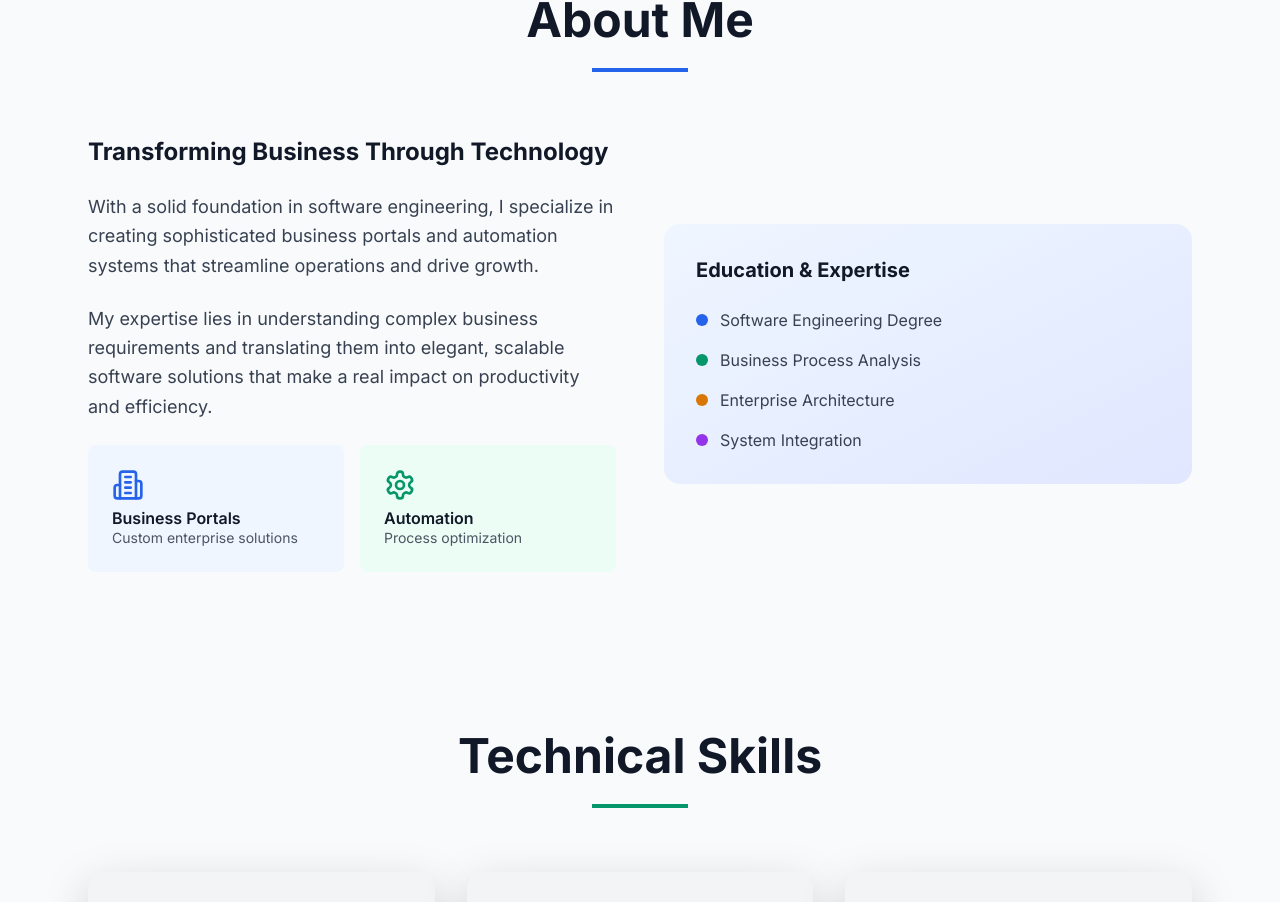
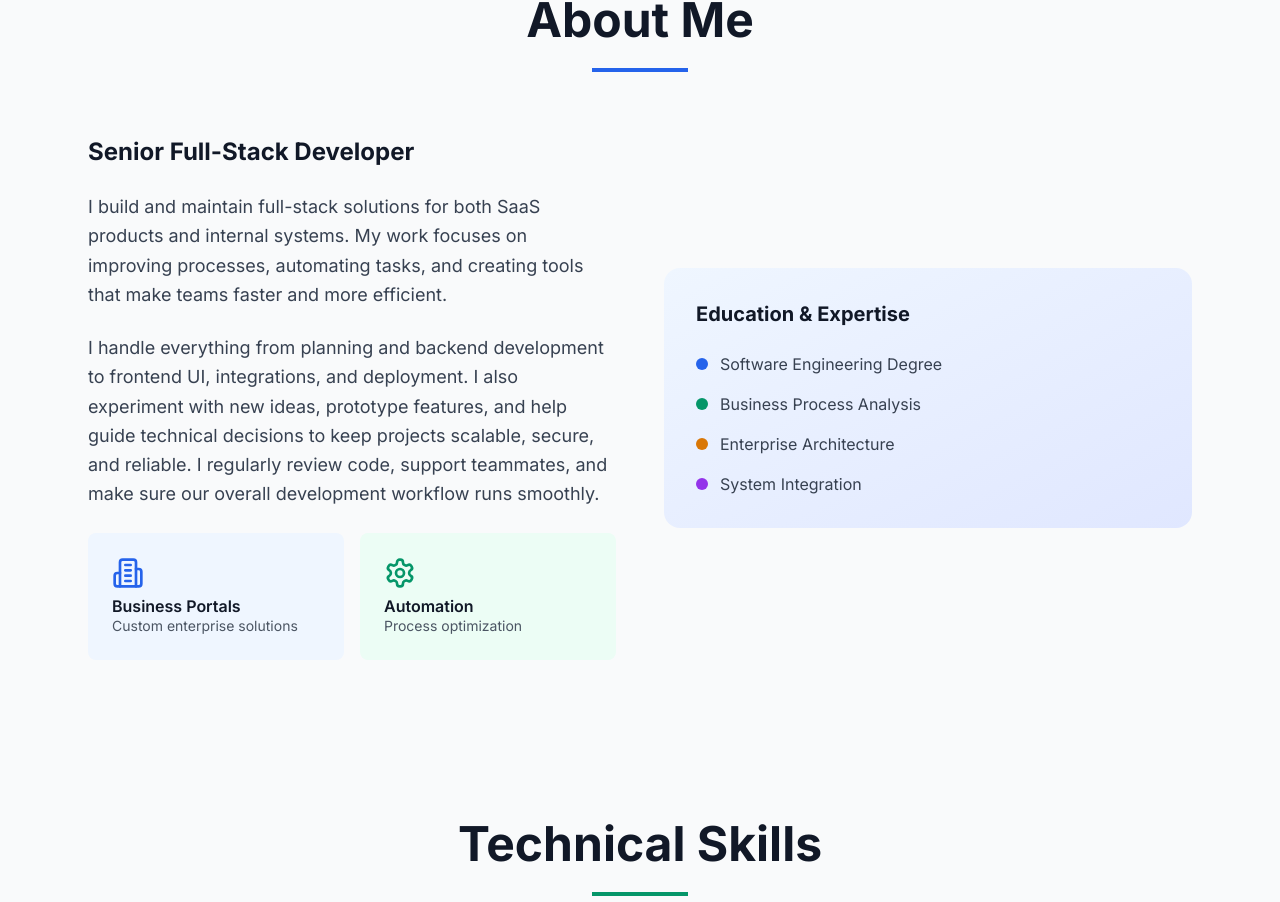
Before and after one commit to conseder/pro2, a React (Vite) app: page / in a window 1280 px wide. Shown: the part 884-1786 px from the top of the page. Built offline with nearby package versions, Linux system fonts and the light colour scheme; no server answers.

Commit message:
Update content

```diff
--- a/src/App.tsx
+++ b/src/App.tsx
@@ -553,17 +553,13 @@ function App() {
               <div className="grid md:grid-cols-2 gap-12 items-center">
                 <div className="space-y-6">
                   <h3 className="text-2xl font-bold text-gray-900 dark:text-white">
-                    Transforming Business Through Technology
+                    Senior Full-Stack Developer
                   </h3>
                   <p className="text-lg text-gray-700 dark:text-gray-300 leading-relaxed">
-                    With a solid foundation in software engineering, I specialize in creating
-                    sophisticated business portals and automation systems that streamline
-                    operations and drive growth.
+                    I build and maintain full-stack solutions for both SaaS products and internal systems. My work focuses on improving processes, automating tasks, and creating tools that make teams faster and more efficient.
                   </p>
                   <p className="text-lg text-gray-700 dark:text-gray-300 leading-relaxed">
-                    My expertise lies in understanding complex business requirements and
-                    translating them into elegant, scalable software solutions that make
-                    a real impact on productivity and efficiency.
+                    I handle everything from planning and backend development to frontend UI, integrations, and deployment. I also experiment with new ideas, prototype features, and help guide technical decisions to keep projects scalable, secure, and reliable. I regularly review code, support teammates, and make sure our overall development workflow runs smoothly.
                   </p>
                   <div className="flex space-x-4">
                     <div className="bg-blue-50 dark:bg-blue-900/30 p-4 rounded-lg flex-1">
```
